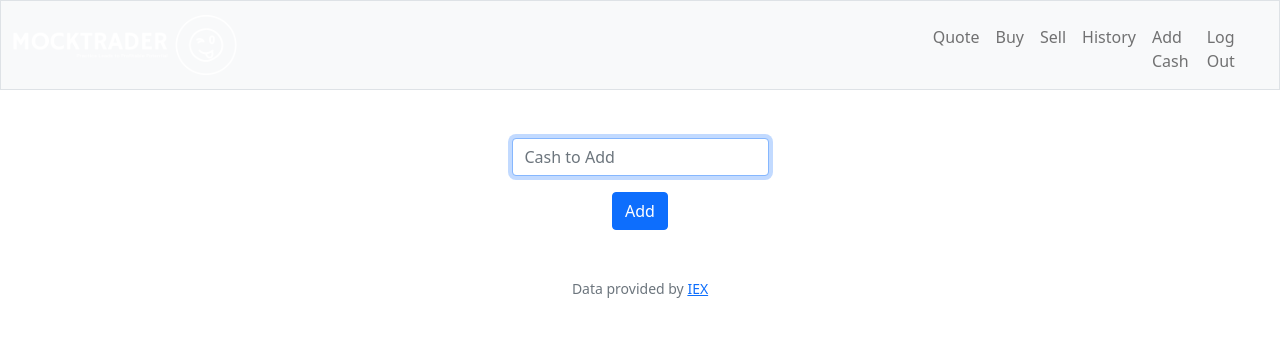
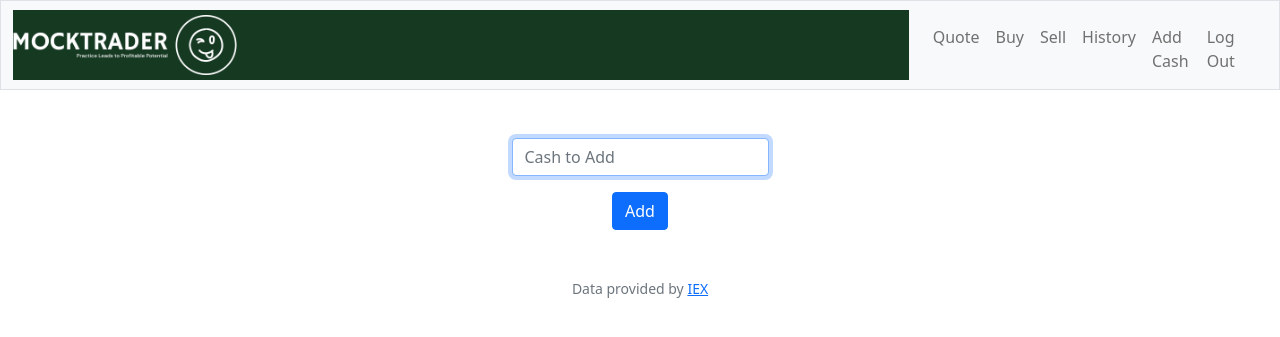
Before and after one commit to jazzorpheus/mock-trader, a Flask app: page /add in a window 1280 px wide. Shown: the top 337 px of the page. Run offline with Flask 3, Linux system fonts and the light colour scheme; the visitor is signed in with stand-in values (Sample User, id 1); some libraries are stand-ins or nearby versions.

Commit message:
Sat, Jul 29, 2023, 9:16 PM +01:00

```diff
--- a/static/styles.css
+++ b/static/styles.css
@@ -1,11 +1,11 @@
 /* Size for brand */
-nav .navbar-brand
+/* nav .navbar-brand
 {
     font-size: xx-large;
-}
+} */
 
 /* Colors for brand */
-nav .navbar-brand .blue
+/* nav .navbar-brand .blue
 {
     color: #537fbe;
 }
@@ -20,4 +20,10 @@ nav .navbar-brand .yellow
 nav .navbar-brand .green
 {
     color: #2e944b;
+} */
+
+
+/* Navbar */
+.navbar-brand {
+    background-color: #163922;
 }
```
Also changed, not shown: 1 other file.
